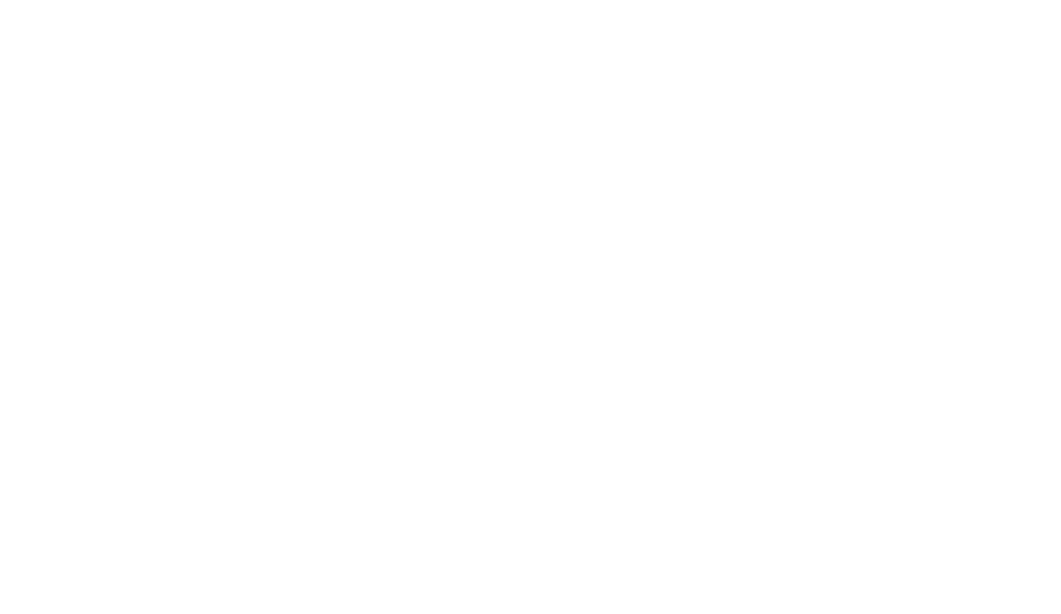
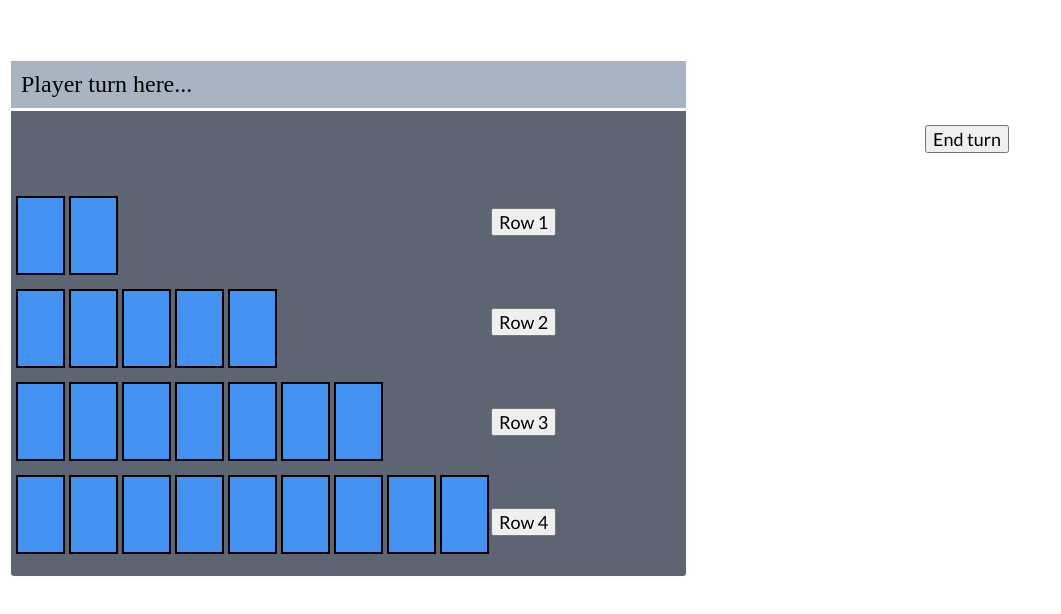
Before and after one commit to ProgramOwl/PSE_NimPureWaterfall, a plain HTML site: page hard.html in a window 1280 px wide. Shown: the whole page, without its empty margins (0-1061 px from the left). Drawn offline with Linux system fonts and the light colour scheme.

Commit message:
Uhhh idk

```diff
--- a/hard.html
+++ b/hard.html
@@ -0,0 +1,72 @@
+<!DOCTYPE html>
+<html>
+
+<head>
+  <link href='style.css' rel='stylesheet'>
+  <link href="https://fonts.googleapis.com/css?family=Lato" rel="stylesheet">
+</head>
+
+<body>
+  <div id='mainPanel'>
+    <div id='hardGamePanel' class='panel'>
+      <div id='turnDisplay'>
+        <label id='lblTurn'>Player turn here...</label>
+      </div>
+      <div id='playArea'>
+        <div id='rows'>
+          <div id='row1' class='row'>
+            <div class='match'></div>
+            <div class='match'></div>
+          </div>
+          <div id='row2' class='row'>
+            <div class='match'></div>
+            <div class='match'></div>
+            <div class='match'></div>
+            <div class='match'></div>
+            <div class='match'></div>
+          </div>
+          <div id='row3' class='row'>
+            <div class='match'></div>
+            <div class='match'></div>
+            <div class='match'></div>
+            <div class='match'></div>
+            <div class='match'></div>
+            <div class='match'></div>
+            <div class='match'></div>
+          </div>
+          <div id='row4' class='row'>
+            <div class='match'></div>
+            <div class='match'></div>
+            <div class='match'></div>
+            <div class='match'></div>
+            <div class='match'></div>
+            <div class='match'></div>
+            <div class='match'></div>
+            <div class='match'></div>
+            <div class='match'></div>
+          </div>
+        </div>
+        <div id='buttons'>
+          <div id='rowButtons'>
+            <div class='btnContainer'>
+              <button id='btnRow1' onclick="RowOnePressed()">Row 1</button>
+            </div>
+            <div class='btnContainer'>
+              <button id='btnRow2' onclick="RowTwoPressed()">Row 2</button>
+            </div>
+            <div class='btnContainer'>
+              <button id='btnRow3' onclick="RowThreePressed()">Row 3</button>
+            </div>
+            <div class='btnContainer'>
+              <button id='btnRow4' onclick="RowFourPressed()">Row 4</button>
+            </div>
+          </div>
+          <button id='btnEndTurn' onclick="EndTurnPressed()">End turn</button>
+        </div>
+      </div>
+    </div>
+  </div>
+  <script src='main.js'></script>
+</body>
+
+</html>
--- a/style.css
+++ b/style.css
@@ -1,3 +1,4 @@
+<<<<<<< Updated upstream
 html{
   font-family: 'Lato', sans-serif;
   font-size: 18px;
@@ -48,3 +49,87 @@ button{
   border: 2px solid #000;
   display: inline-block;
 }
+=======
+html{
+  font-family: 'Lato', sans-serif;
+  font-size: 18px;
+  background-color: #1C2321;
+  text-align: center;
+}
+button{
+  font-family: 'Lato', sans-serif;
+  font-size: 18px;
+}
+#mainPanel{
+  display: inline-block;
+  margin-top: 50px;
+}
+#easyGamePanel{
+  height: 350px;
+  width: 675px;
+}
+#mediumGamePanel{
+  height: 425px;
+  width: 675px;
+}
+#hardGamePanel{
+  height: 515px;
+  width: 675px;
+}
+#playArea{
+  margin-top: 75px;
+}
+.panel{
+  background-color: #5E6572;
+  border: 3px solid #FFFDFC;
+  border-radius: 6px;
+}
+#rows{
+  width: 475px;
+  float: left;
+  margin-left: 5px;
+}
+#btnEndTurn{
+  position: absolute;
+  top: 125px;
+  left: 925px;
+}
+.row{
+  margin-top:10px;
+}
+#turnDisplay{
+  padding: 10px;
+  font-size: 24px;
+  background-color: #A9B4C2;
+  margin-bottom: 6px;
+  border-bottom: 3px solid #FFFDFC;
+}
+
+.btnContainer{
+  height: 75px;
+  line-height: 75px;
+  vertical-align: center;
+  margin-top: 25px;
+}
+.match{
+  width: 45px;
+  height: 75px;
+  background-color: #4392F1;
+  border: 2px solid #000;
+  display: inline-block;
+}
+>>>>>>> Stashed changes
+
+.btnContainer{
+  height: 75px;
+  line-height: 75px;
+  vertical-align: center;
+  margin-top: 25px;
+}
+.match{
+  width: 45px;
+  height: 75px;
+  background-color: #4392F1;
+  border: 2px solid #000;
+  display: inline-block;
+}
```
